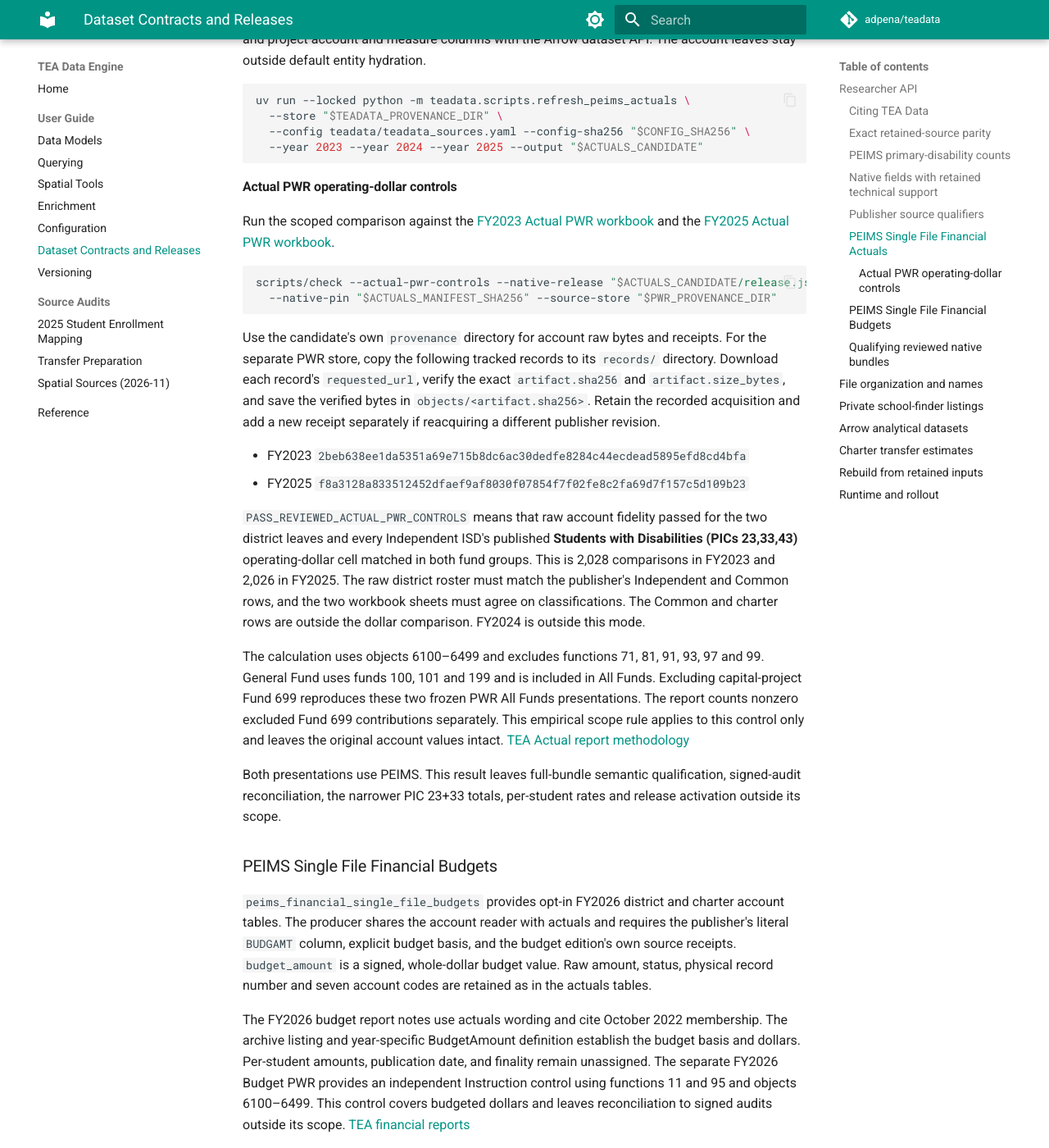
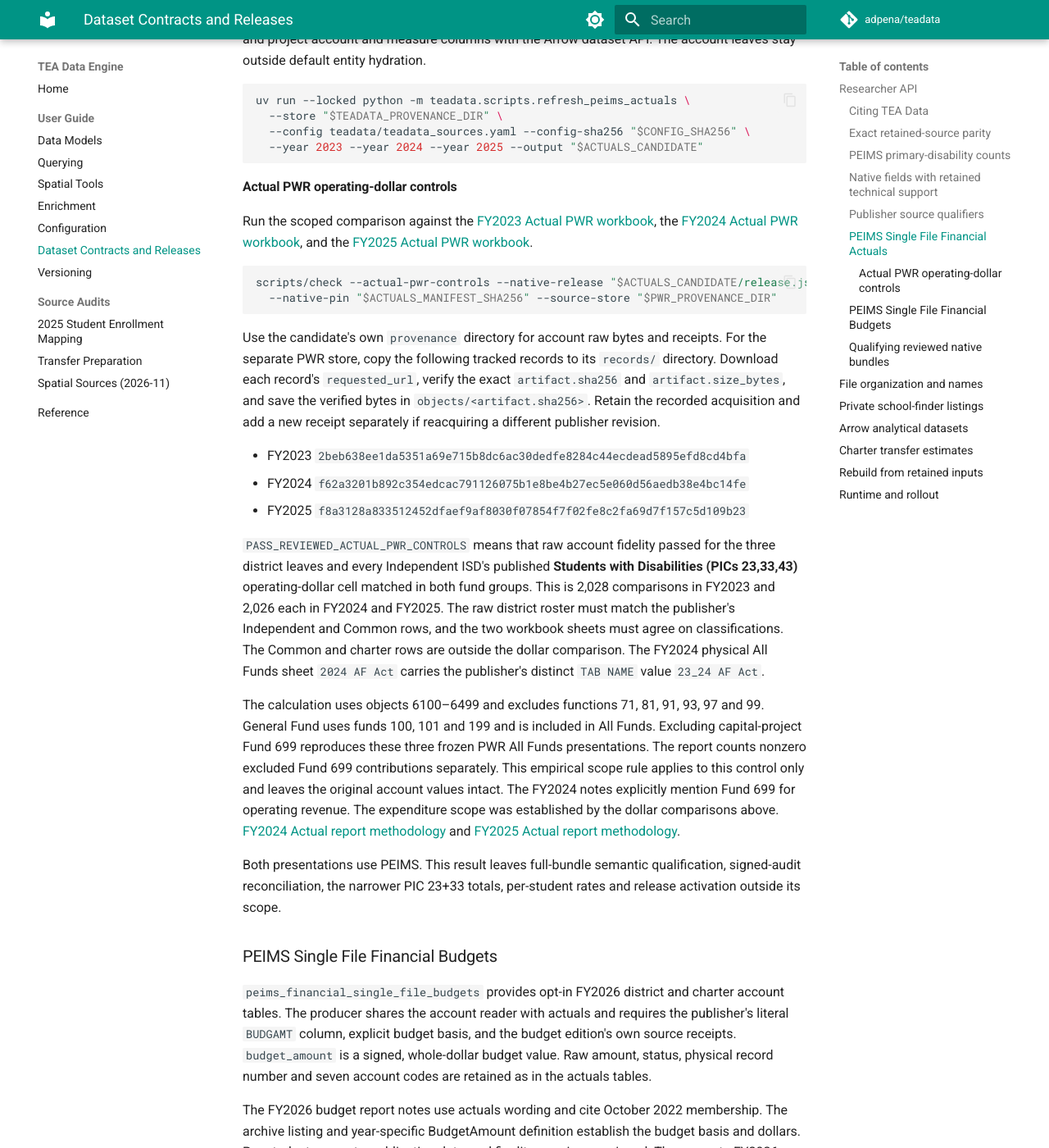
Before and after one commit to adpena/teadata, an MkDocs documentation site: the page built from docs/data-releases.md, in a window 1280 px wide and 1400 px high, scrolled down 6699 px. Shown: the whole window at 82% size. Built offline with MkDocs 1.6.1 and Material for MkDocs 9.7.7, drawn with Linux system fonts in a browser that asks for light colours; comment, search, counter and statistics services are not loaded.

Commit message:
Extend Actual PWR operating checks through FY2024

````diff
--- a/docs/data-releases.md
+++ b/docs/data-releases.md
@@ -298,7 +298,7 @@ uv run --locked python -m teadata.scripts.refresh_peims_actuals \
 
 #### Actual PWR operating-dollar controls
 
-Run the scoped comparison against the [FY2023 Actual PWR workbook](https://tea.texas.gov/data-reports/financial-reports/school-finance-reports-and-data/2023-actual-pwr.xlsx) and the [FY2025 Actual PWR workbook](https://tea.texas.gov/about-tea/state-funding/state-funding-reports-and-data/actual2025-info-gen-all.xlsx).
+Run the scoped comparison against the [FY2023 Actual PWR workbook](https://tea.texas.gov/data-reports/financial-reports/school-finance-reports-and-data/2023-actual-pwr.xlsx), the [FY2024 Actual PWR workbook](https://tea.texas.gov/data-reports/financial-reports/school-finance-reports-and-data/actual2024-info-gen-all-w-fb.xlsx), and the [FY2025 Actual PWR workbook](https://tea.texas.gov/about-tea/state-funding/state-funding-reports-and-data/actual2025-info-gen-all.xlsx).
 
 ```sh
 scripts/check --actual-pwr-controls --native-release "$ACTUALS_CANDIDATE/release.json" \
@@ -313,22 +313,26 @@ directory. Download each record's `requested_url`, verify the exact
 receipt separately if reacquiring a different publisher revision.
 
 - FY2023 `2beb638ee1da5351a69e715b8dc6ac30dedfe8284c44ecdead5895efd8cd4bfa`
+- FY2024 `f62a3201b892c354edcac791126075b1e8be4b27ec5e060d56aedb38e4bc14fe`
 - FY2025 `f8a3128a833512452dfaef9af8030f07854f7f02fe8c2fa69d7f157c5d109b23`
 
 `PASS_REVIEWED_ACTUAL_PWR_CONTROLS` means that raw account fidelity passed for
-the two district leaves and every Independent ISD's published **Students with
+the three district leaves and every Independent ISD's published **Students with
 Disabilities (PICs 23,33,43)** operating-dollar cell matched in both fund
-groups. This is 2,028 comparisons in FY2023 and 2,026 in FY2025. The raw
+groups. This is 2,028 comparisons in FY2023 and 2,026 each in FY2024 and FY2025. The raw
 district roster must match the publisher's Independent and Common rows, and
 the two workbook sheets must agree on classifications. The Common and charter
-rows are outside the dollar comparison. FY2024 is outside this mode.
+rows are outside the dollar comparison. The FY2024 physical All Funds sheet
+`2024 AF Act` carries the publisher's distinct `TAB NAME` value `23_24 AF Act`.
 
 The calculation uses objects 6100–6499 and excludes functions 71, 81, 91, 93,
 97 and 99. General Fund uses funds 100, 101 and 199 and is included in All Funds.
-Excluding capital-project Fund 699 reproduces these two frozen PWR All Funds
+Excluding capital-project Fund 699 reproduces these three frozen PWR All Funds
 presentations. The report counts nonzero excluded Fund 699 contributions
 separately. This empirical scope rule applies to this control only and leaves
-the original account values intact. [TEA Actual report methodology](https://rptsvr1.tea.texas.gov/school.finance/forecasting/financial_reports/AbtAct25.docx)
+the original account values intact. The FY2024 notes explicitly mention Fund
+699 for operating revenue. The expenditure scope was established by the dollar
+comparisons above. [FY2024 Actual report methodology](https://rptsvr1.tea.texas.gov/school.finance/forecasting/financial_reports/AbtAct24.docx) and [FY2025 Actual report methodology](https://rptsvr1.tea.texas.gov/school.finance/forecasting/financial_reports/AbtAct25.docx).
 
 Both presentations use PEIMS. This result leaves full-bundle semantic
 qualification, signed-audit reconciliation, the narrower PIC 23+33 totals,
````
Also changed, not shown: 4 other files.
